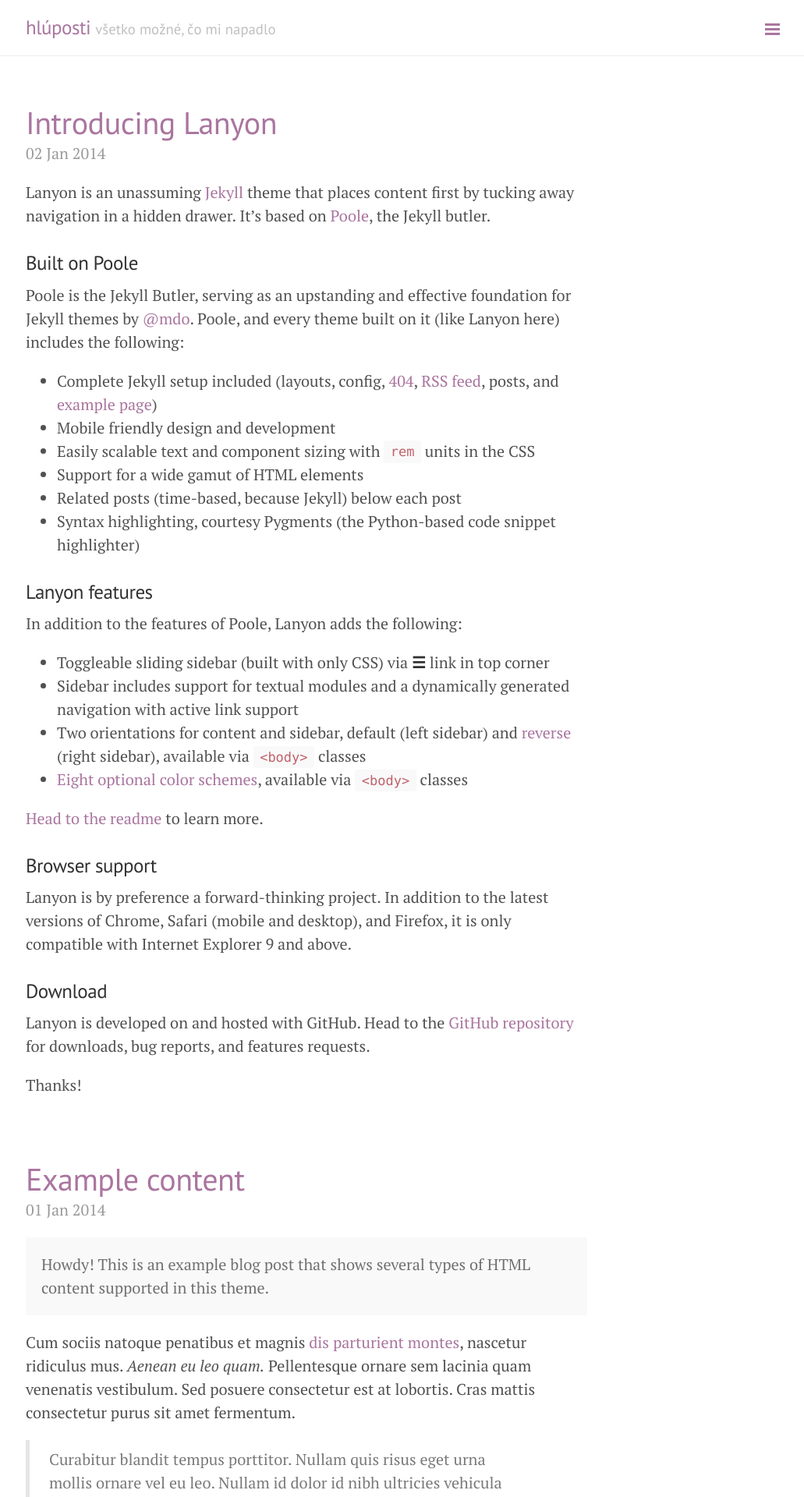
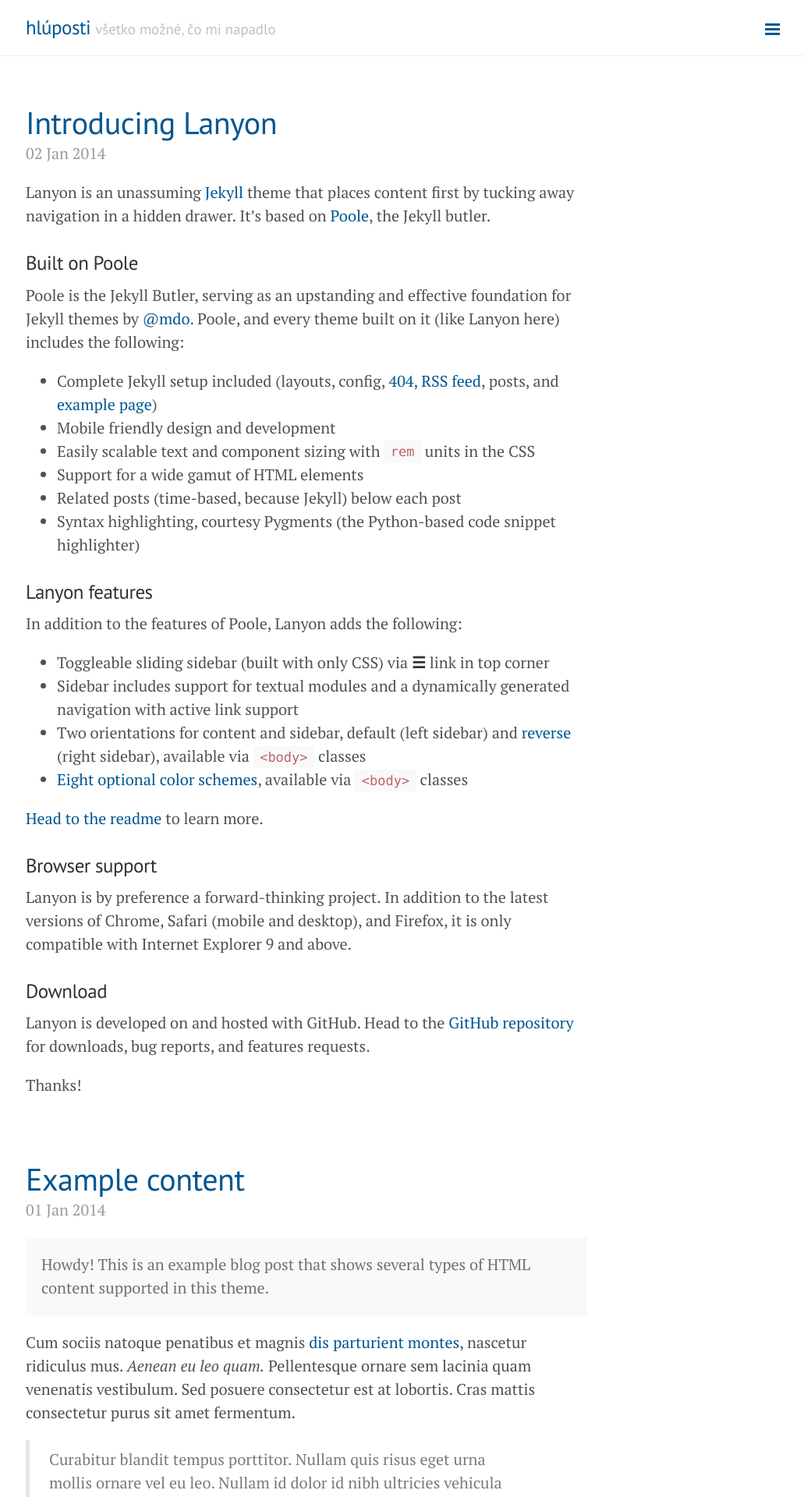
Before and after one commit to hluposti/hluposti.github.io, a Jekyll site: the page built from index.html, in a window 1280 px wide. Shown: the top 1920 px of the page at 78% size, without its empty margins (247-1278 px from the left). Built offline with Jekyll 4.4.1, drawn with Linux system fonts in a browser that asks for light colours; Markdown is read by kramdown in place of the engine named in the settings; the list of posts is cut into pages by our own code.

Commit message:
Update default.html

```diff
--- a/_layouts/default.html
+++ b/_layouts/default.html
@@ -3,7 +3,7 @@
 
   {% include head.html %}
 
-  <body class="theme-base-0e layout-reverse">
+  <body class="layout-reverse theme-base-custom">
 
     {% include sidebar.html %}
 
```
